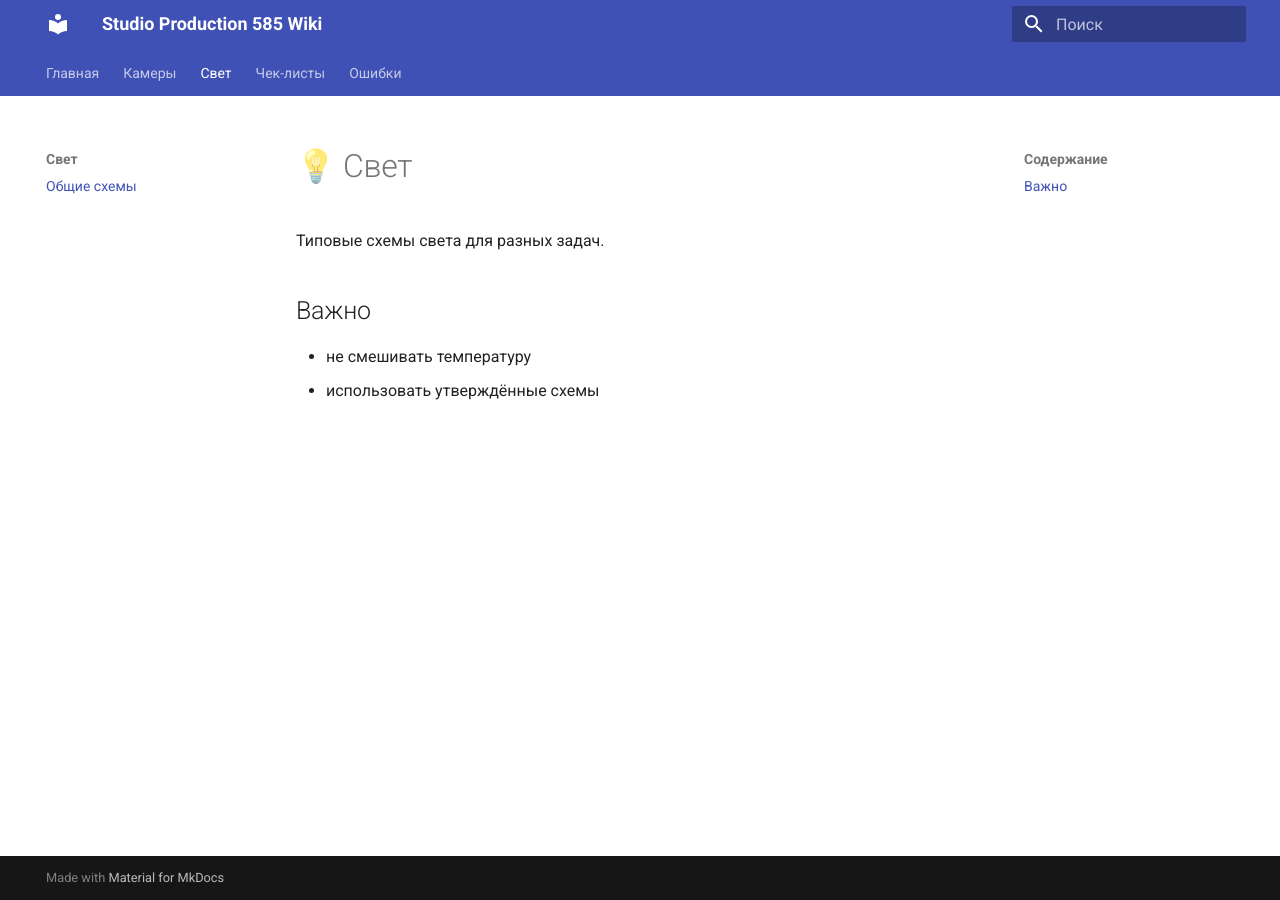
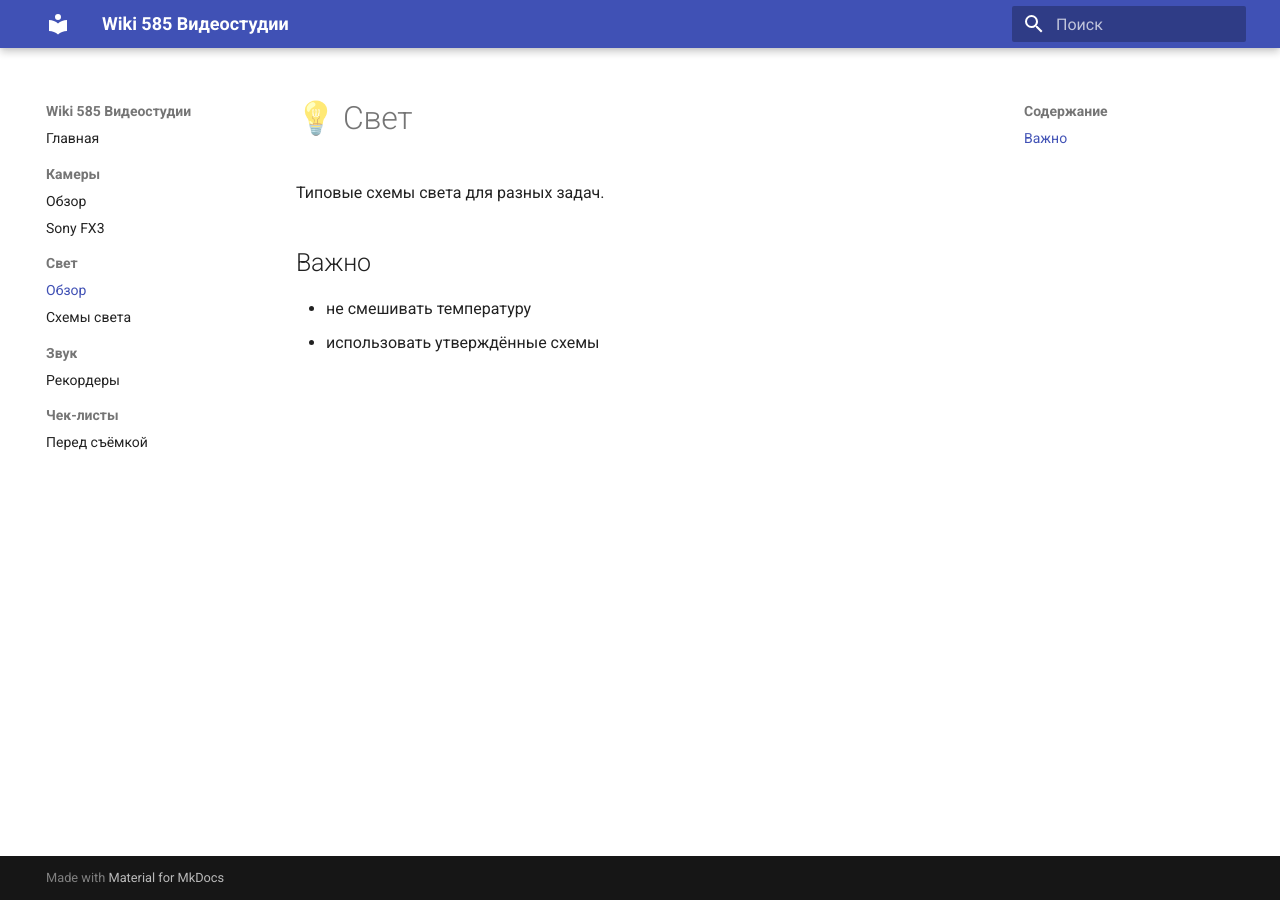
Before and after one commit to irlicht1/studio-wiki, an MkDocs documentation site: the page built from docs/lighting/index.md, in a window 1280 px wide. Built offline with MkDocs 1.6.1 and Material for MkDocs 9.7.7, drawn with Linux system fonts in a browser that asks for light colours.

Commit message:
Update mkdocs.yml
под кнопки

```diff
--- a/mkdocs.yml
+++ b/mkdocs.yml
@@ -1,30 +1,31 @@
-site_name: Studio Production 585 Wiki
-site_description: Внутренние стандарты съёмки и света Видеостудии 585
-site_author: Studio
+site_name: Wiki 585 Видеостудии
 
 theme:
   name: material
   language: ru
   features:
-    - navigation.tabs
+    - navigation.instant
     - navigation.sections
+    - navigation.expand
     - navigation.top
-    - search.highlight
-    - search.suggest
+    - content.action.edit
+    - content.tabs.link
+
+markdown_extensions:
+  - attr_list
+  - md_in_html
+  - admonition
+  - footnotes
 
 nav:
   - Главная: index.md
   - Камеры:
-      - Общие правила: cameras/index.md
+      - Обзор: cameras/index.md
+      - Sony FX3: cameras/sony_fx3.md
   - Свет:
-      - Общие схемы: lighting/index.md
+      - Обзор: lighting/index.md
+      - Схемы света: lighting/basic_setups.md
+  - Звук:
+      - Рекордеры: audio/recorders.md
   - Чек-листы:
-      - Перед съёмкой: checklists/index.md
-  - Ошибки:
-      - Типовые проблемы: mistakes/index.md
-
-markdown_extensions:
-  - admonition
-  - tables
-  - toc:
-      permalink: true
+      - Перед съёмкой: checklists/pre_shoot.md
```
